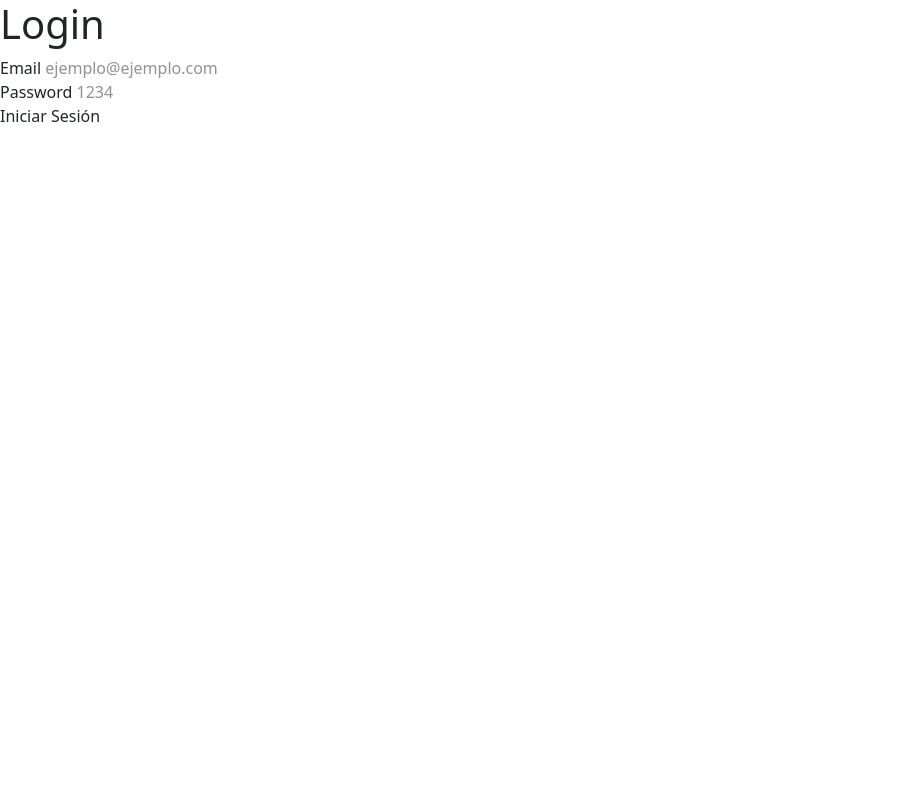
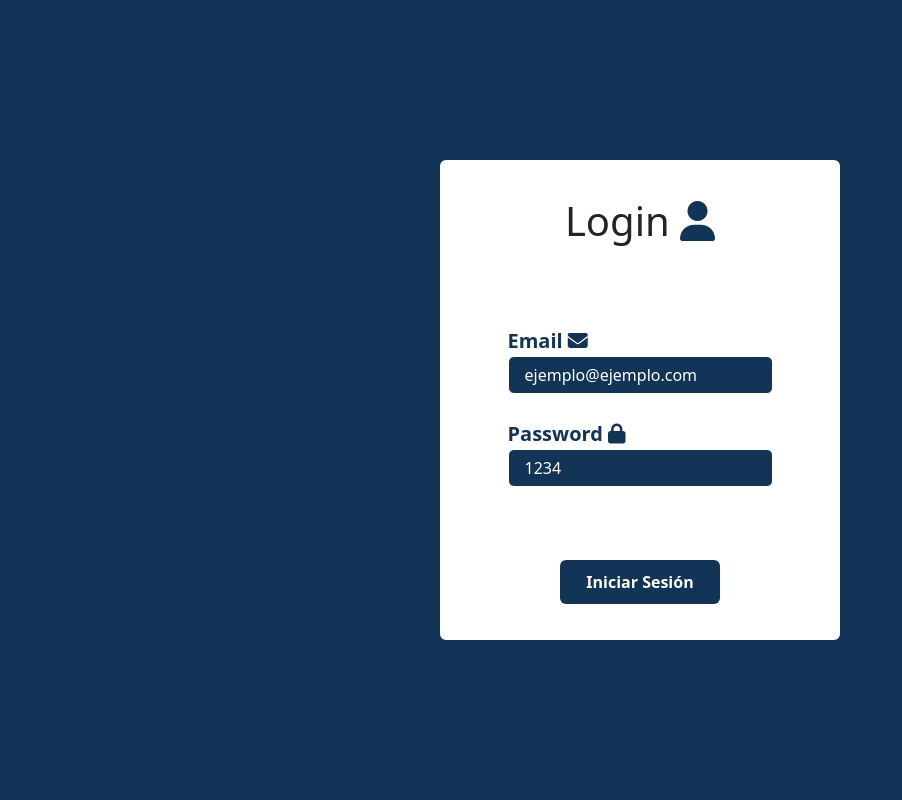
Before and after one commit to DavidKal29/FlaskMySQLContactsApp, a Flask app: page /login in a window 1280 px wide. Shown: the whole page, without its empty margins (0-902 px from the left). Run offline with Flask 3, Linux system fonts and the light colour scheme.

Commit message:
Añadimos los colorines al login

```diff
--- a/src/templates/layout.html
+++ b/src/templates/layout.html
@@ -8,6 +8,7 @@
     <!-- Bootstrap -->
     <link href="https://cdn.jsdelivr.net/npm/bootstrap@5.3.3/dist/css/bootstrap.min.css" rel="stylesheet" integrity="sha384-QWTKZyjpPEjISv5WaRU9OFeRpok6YctnYmDr5pNlyT2bRjXh0JMhjY6hW+ALEwIH" crossorigin="anonymous">
     <script src="https://unpkg.com/@tailwindcss/browser@4"></script>
+    <link rel="stylesheet" href="https://cdnjs.cloudflare.com/ajax/libs/font-awesome/6.7.2/css/all.min.css" integrity="sha512-Evv84Mr4kqVGRNSgIGL/F/aIDqQb7xQ2vcrdIwxfjThSH8CSR7PBEakCr51Ck+w+/U6swU2Im1vVX0SVk9ABhg==" crossorigin="anonymous" referrerpolicy="no-referrer" />
 </head>
 <body>
 
--- a/src/templates/login.html
+++ b/src/templates/login.html
@@ -1,21 +1,25 @@
 {% extends './layout.html' %}
 
+{% block title%} Login {% endblock %}
 
 {% block body %}
-<section class="">
-    <div class="">
-        <h1 class="">Login</h1>
-        <div class="">
-            <label class="">Email</label>
-            <input type="text" placeholder="ejemplo@ejemplo.com">
+<section class="flex flex-col justify-center items-center bg-[#123456] h-screen">
+    <form class="bg-white w-[50vh] h-[60vh] rounded flex flex-col justify-around items-center">
+        <h1 class="font-bold text-[#123456]">Login <i class="fa-solid fa-user text-[#123456]"></i> </h1>
+
+        <div class="flex flex-col justify-center items-center gap-[25px]">
+            <div class="flex flex-col justify-center items-start">
+                <label class="font-bold text-[20px] text-[#123456]">Email <i class="fa-solid fa-envelope"></i> </label>
+                <input type="email" class="border-[1px] rounded bg-[#123456] text-white placeholder-white py-[6px] px-[16px]" placeholder="ejemplo@ejemplo.com" required>
+            </div>
+
+            <div class="flex flex-col justify-center items-start">
+                <label class="font-bold text-[20px] text-[#123456]">Password <i class="fa-solid fa-lock"></i> </label>
+                <input type="password" class="border-[1px] rounded bg-[#123456] text-white placeholder-white py-[6px] px-[16px]" placeholder="1234" required>
+            </div>
         </div>
 
-        <div class="">
-            <label class="">Password</label>
-            <input type="text" placeholder="1234">
-        </div>
-
-        <button>Iniciar Sesión</button>
-    </div>
+        <button type="submit" class="bg-[#123456] text-white font-bold py-[10px] px-[26px] rounded">Iniciar Sesión</button>
+    </form>
 </section>
 {% endblock %}
```
